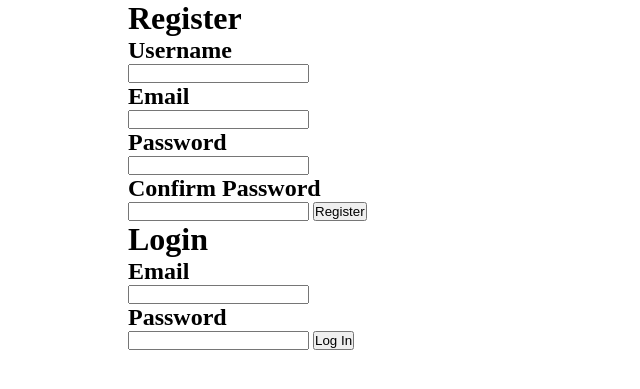
After one commit to manishaheera/Vault, a Django app: template Vault_App/templates/registration_login.html in a window 1280 px wide. The commit adds this page. Shown: the top 389 px of the page, without its empty margins (0-640 px from the left). Run offline with Django 3.2, Linux system fonts and the light colour scheme; the template is opened without the code that fills it, so the values that code supplies are empty.

Commit message:
Restful Routing Changes

```diff
--- /dev/null
+++ b/Vault_App/static/registration_login.css
@@ -0,0 +1,14 @@
+*{
+    margin:0px;
+    padding:0px;
+}
+
+#wrapper{
+    margin:0 auto;
+    width:80%;
+}
+
+.register_login{
+    display:flex;
+    flex-direction: column;
+}
--- a/Vault_App/templates/dashboard.html
+++ b/Vault_App/templates/dashboard.html
@@ -8,7 +8,7 @@
     <title>Dashboard</title>
 </head>
 <body>
-    This is your dashboard.
-
+    Welcome, {{user.username}}
+    This is your dashboard
 </body>
 </html>
--- /dev/null
+++ b/Vault_App/templates/registration_login.html
@@ -0,0 +1,50 @@
+<!DOCTYPE html>
+<html lang="en">
+<head>
+    {% load static %}
+    <meta charset="UTF-8">
+    <meta http-equiv="X-UA-Compatible" content="IE=edge">
+    <meta name="viewport" content="width=device-width, initial-scale=1.0">
+    <link rel="stylesheet" href="{% static 'registration_login.css' %}">
+    <title>Vault</title>
+</head>
+<body>
+
+    <div id="wrapper">
+
+        {% if messages %}
+                {% for message in messages %}
+                    <br>{{ message }} <br>
+                {% endfor %}
+            {% endif %}
+
+        <div class ="register-login">
+            <h1>Register</h1>
+            <form action="user/create_user" method="post">
+                {% csrf_token %}
+                <h2>Username</h2>
+                <input type="text" name="username">
+                <h2>Email</h2>
+                <input type="text" name="email">
+                <h2>Password</h2>
+                <input type="text" name="password">
+                <h2>Confirm Password</h2>
+                <input type=text  name="confirm_password">
+                <button>Register</button>
+                </form>
+
+            <h1> Login </h1>
+            <form action="user/login" method="post">
+                {% csrf_token %}
+                <h2>Email</h2>
+                <input type="text" name="email">
+                <h2>Password</h2>
+                <input type="text" name="password">
+                <button>Log In</button>
+            </form>
+        </div>
+
+    </div>
+
+</body>
+</html>
--- a/Vault_App/urls.py
+++ b/Vault_App/urls.py
@@ -3,9 +3,9 @@ from . import views
 
 urlpatterns = [
     path('', views.index),
-    path('register', views.register),
-    path('login', views.login),
-    path('logout', views.logout),
+    path('user/create_user', views.create_user),
+    path('user/login', views.user_login),
+    path('user/logout', views.user_logout),
 
-    path('dashboard',views.dashboard),
+    path('user/dashboard',views.user_dashboard),
 ]
```
Also changed, not shown: Vault_App/models.py (+8 -4 lines), Vault_App/templates/login.html (deleted, +0 -37 lines), Vault_App/views.py (+11 -12 lines), Vault_App/static/dashboard.css (added), db.sqlite3.
